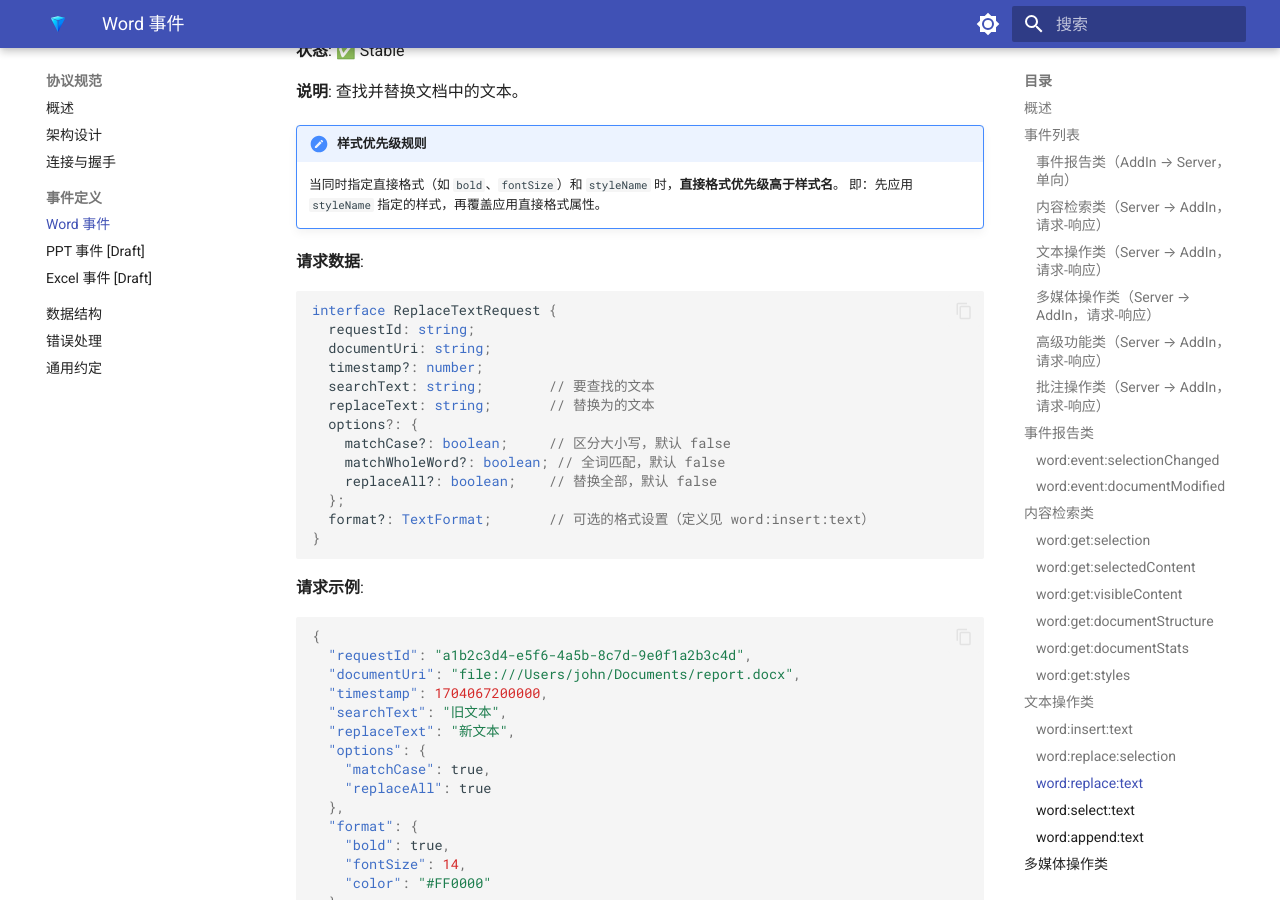
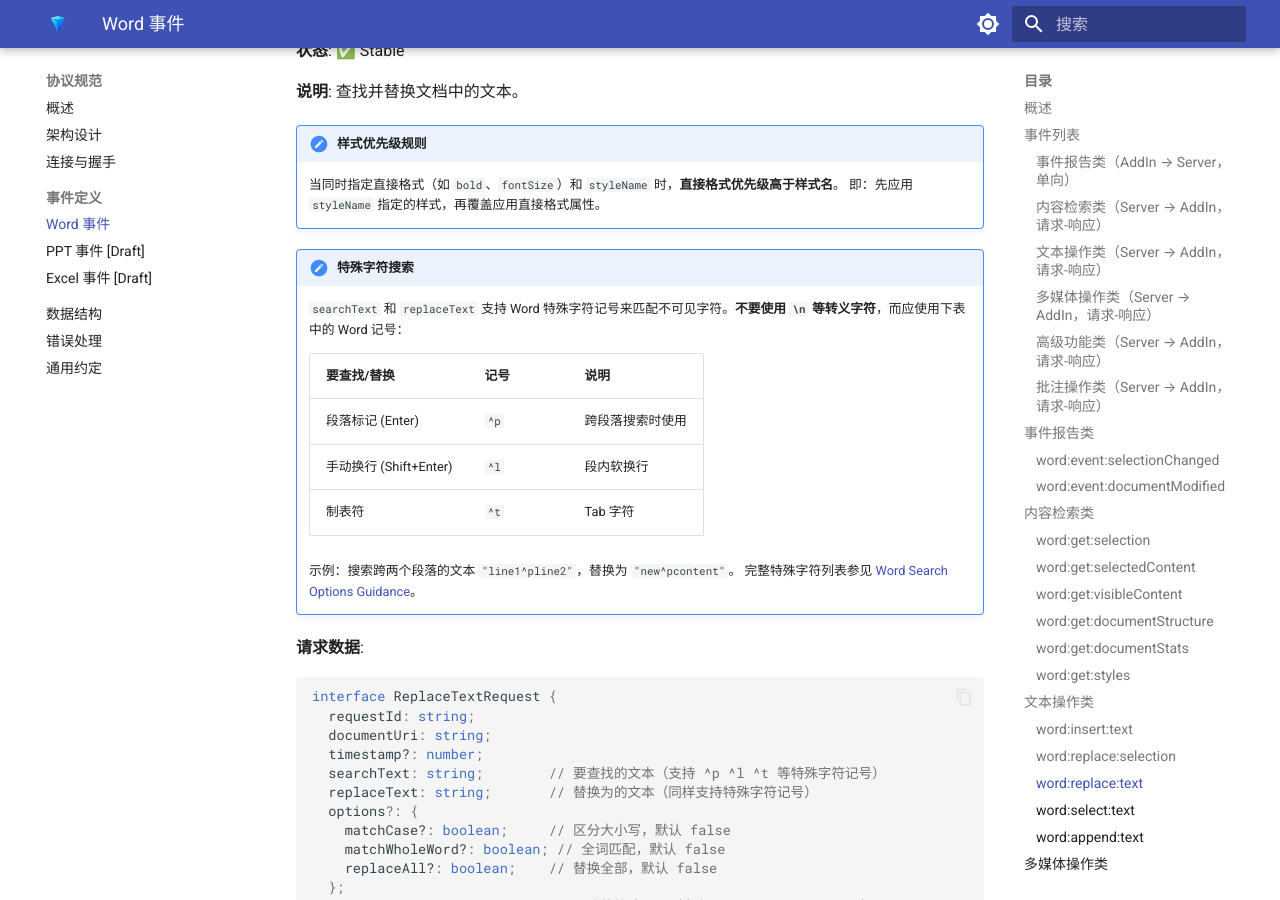
Before and after one commit to A2C-SMCP/oasp-protocol, an MkDocs documentation site: the page built from docs/specification/events-word.md, in a window 1280 px wide and 900 px high, scrolled down 20777 px. Built offline with MkDocs 1.6.1 and Material for MkDocs 9.7.7, drawn with Linux system fonts in a browser that asks for light colours; the version menu is left out; some of the changed text lies outside the part shown.

Commit message:
word:replace:text 和 word:select:text 添加特殊字符搜索说明 (^p/^l/^t)
searchText/replaceText 支持 Word 特殊字符记号匹配不可见字符，
明确说明不要使用 \n 等转义字符，应使用 ^p(段落标记)、^l(手动换行)、^t(制表符)。

Co-Authored-By: Claude Opus 4.6 <noreply@anthropic.com>

````diff
--- a/docs/specification/events-word.md
+++ b/docs/specification/events-word.md
@@ -983,6 +983,18 @@ interface ReplaceSelectionResponse {
     当同时指定直接格式（如 `bold`、`fontSize`）和 `styleName` 时，**直接格式优先级高于样式名**。
     即：先应用 `styleName` 指定的样式，再覆盖应用直接格式属性。
 
+!!! note "特殊字符搜索"
+    `searchText` 和 `replaceText` 支持 Word 特殊字符记号来匹配不可见字符。**不要使用 `\n` 等转义字符**，而应使用下表中的 Word 记号：
+
+    | 要查找/替换 | 记号 | 说明 |
+    |------------|------|------|
+    | 段落标记 (Enter) | `^p` | 跨段落搜索时使用 |
+    | 手动换行 (Shift+Enter) | `^l` | 段内软换行 |
+    | 制表符 | `^t` | Tab 字符 |
+
+    示例：搜索跨两个段落的文本 `"line1^pline2"`，替换为 `"new^pcontent"`。
+    完整特殊字符列表参见 [Word Search Options Guidance](https://learn.microsoft.com/en-us/office/dev/add-ins/word/search-option-guidance)。
+
 **请求数据**:
 
 ```typescript
@@ -990,8 +1002,8 @@ interface ReplaceTextRequest {
   requestId: string;
   documentUri: string;
   timestamp?: number;
-  searchText: string;        // 要查找的文本
-  replaceText: string;       // 替换为的文本
+  searchText: string;        // 要查找的文本（支持 ^p ^l ^t 等特殊字符记号）
+  replaceText: string;       // 替换为的文本（同样支持特殊字符记号）
   options?: {
     matchCase?: boolean;     // 区分大小写，默认 false
     matchWholeWord?: boolean; // 全词匹配，默认 false
@@ -1082,6 +1094,9 @@ interface ReplaceTextResponse {
 
 **说明**: 查找并选中文档中的文本。
 
+!!! note "特殊字符搜索"
+    `searchText` 支持 Word 特殊字符记号（如 `^p` 段落标记、`^l` 手动换行、`^t` 制表符）来匹配不可见字符。**不要使用 `\n` 等转义字符**。详见 [word:replace:text](#wordreplacetext) 的特殊字符说明。
+
 **请求数据**:
 
 ```typescript
@@ -1089,7 +1104,7 @@ interface SelectTextRequest {
   requestId: string;
   documentUri: string;
   timestamp?: number;
-  searchText: string;                              // 要查找的文本
+  searchText: string;                              // 要查找的文本（支持 ^p ^l ^t 等特殊字符记号）
   searchOptions?: {
     matchCase?: boolean;                           // 区分大小写，默认 false
     matchWholeWord?: boolean;                      // 全词匹配，默认 false
````
